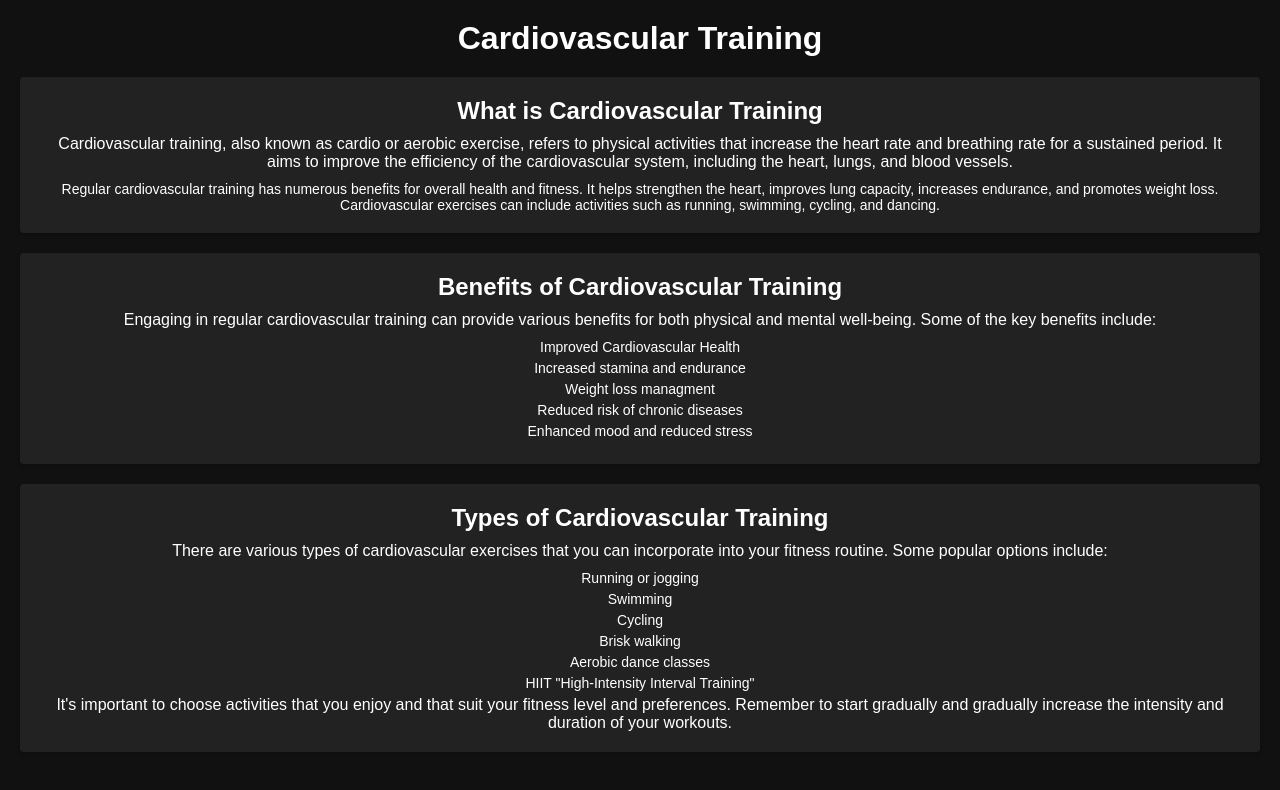
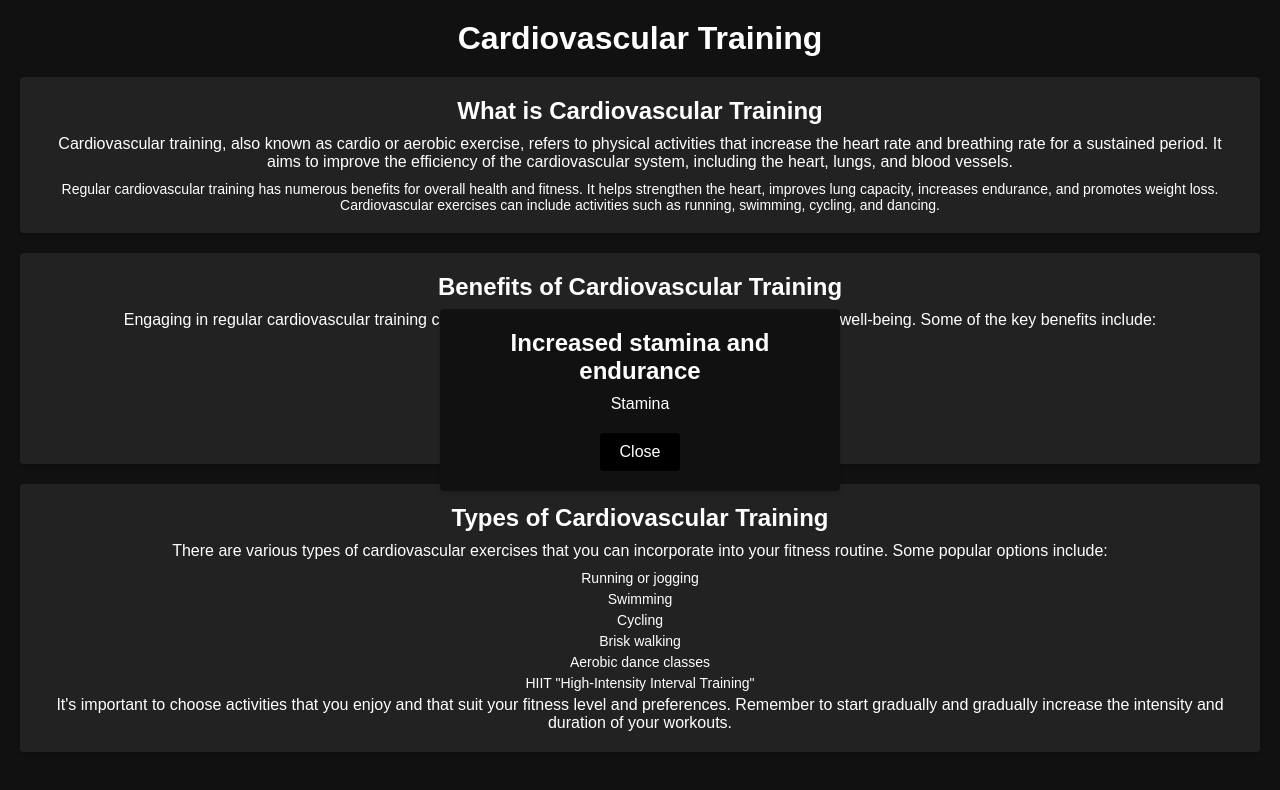
Before and after one commit to Pelani2/FitLab, a React (Create React App) app: page /cardiovasculartrainingpage in a window 1280 px wide. Both pictures are taken after a click on the item "Increased stamina and endurance". Shown: the top 790 px of the page. Built offline with nearby package versions, Linux system fonts and the light colour scheme.

Commit message:
added clicks to training page

```diff
--- a/src/pages/cardiovascularTrainingPage/CardiovascularTrainingPage.js
+++ b/src/pages/cardiovascularTrainingPage/CardiovascularTrainingPage.js
@@ -50,16 +50,16 @@ export default function CardiovascularTrainingPage() {
                     <li onClick={() => handleItemClick("Improved cardiovascular health")} >
                         Improved Cardiovascular Health
                     </li>
-                    <li>
+                    <li onClick={() => handleItemClick("Increased stamina and endurance")} >
                         Increased stamina and endurance
                     </li>
-                    <li>
+                    <li onClick={() => handleItemClick("Weight loss managment")} >
                         Weight loss managment
                     </li>
-                    <li>
+                    <li onClick={() => handleItemClick("Reduced risk of chronic diseases")} >
                         Reduced risk of chronic diseases
                     </li>
-                    <li>
+                    <li onClick={() => handleItemClick("Enhanced mood and reduced stress")} >
                         Enhanced mood and reduced stress
                     </li>
                 </ul>
@@ -108,6 +108,26 @@ export default function CardiovascularTrainingPage() {
                                 Cardio info
                             </p>
                         )}
+                        {selectedItem === "Increased stamina and endurance" && (
+                            <p>
+                                Stamina
+                            </p>
+                        )}
+                        {selectedItem === "Weight loss managment" && (
+                            <p>
+                                Weight loss
+                            </p>
+                        )}
+                        {selectedItem === "Reduced risk of chronic diseases" && (
+                            <p>
+                                Reduced risk
+                            </p>
+                        )}
+                        {selectedItem === "Enhanced mood and reduced stress" && (
+                            <p>
+                                Enhanced mood
+                            </p>
+                        )}
                         <button onClick={handlePopupClose}>
                             Close
                         </button>
--- a/src/styles/CardiovascularTrainingPageStyles.css
+++ b/src/styles/CardiovascularTrainingPageStyles.css
@@ -46,11 +46,11 @@ ul.cardiovascular-section__details {
 
 .cardiovascular-section__details li {
     margin-bottom: 5px;
-    cursor: pointer;
 }
 
 .cardiovascular-section__details li:hover {
-    transform: scale(1.1);
+    cursor: pointer;
+    text-decoration: underline;
 }
 
 .cardiovascular-popup {
```
